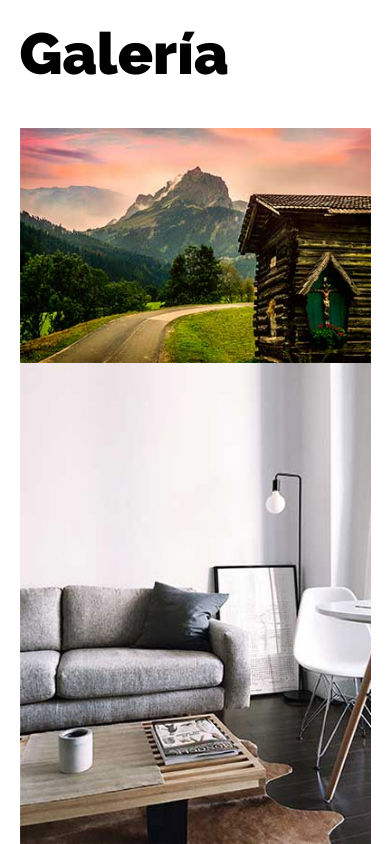
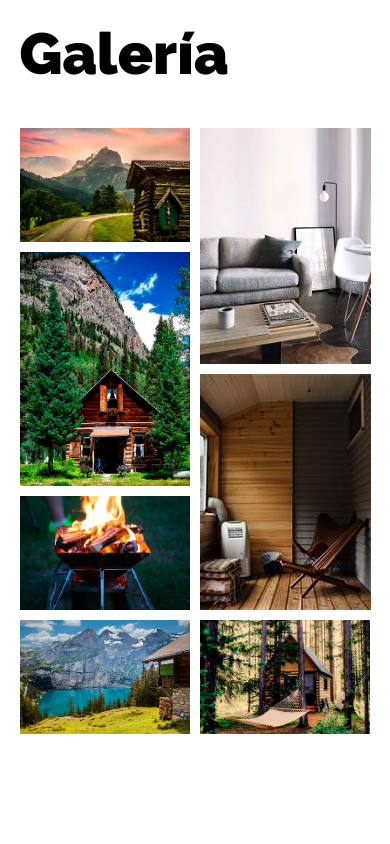
Before and after one commit to MartinezFabian/ArchitectureWebsite, a plain HTML site: page index.html in a window 390 px wide. Shown: the part 4180-5024 px from the top of the page. After the commit the page ends 4914 px from the top, so only its background shows below. Drawn offline with Linux system fonts and the light colour scheme.

Commit message:
add css styles to galery section for mobile

```diff
--- a/css/styles.css
+++ b/css/styles.css
@@ -364,3 +364,30 @@ img {
 .content-model h3 {
   font-size: 4rem;
 }
+
+/* GALERY */
+
+.galery {
+  display: grid;
+  grid-template-columns: 1fr 1fr;
+  gap: 1rem;
+}
+
+.galery img {
+  object-fit: cover;
+  height: 100%;
+}
+
+.galery .image:nth-child(2) {
+  grid-row: 1/3;
+  grid-column: 2/3;
+}
+
+.galery .image:nth-child(3) {
+  grid-row: 3/5;
+  grid-column: 2/3;
+}
+
+.galery .image:nth-child(6) {
+  grid-row: 2/4;
+}
```
